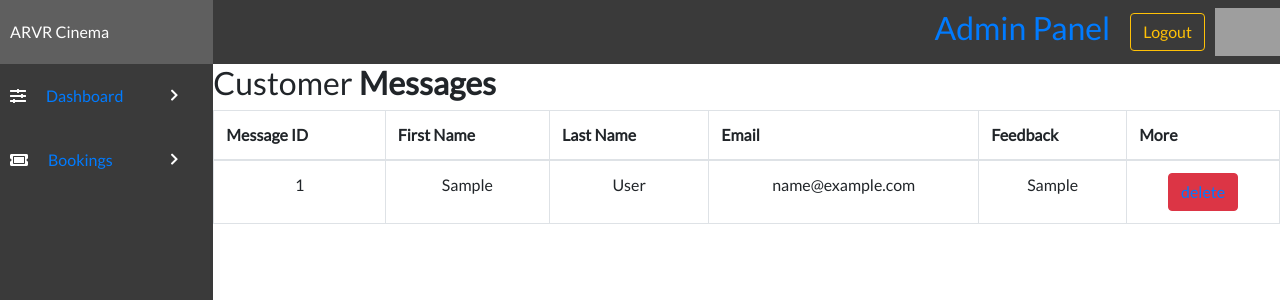
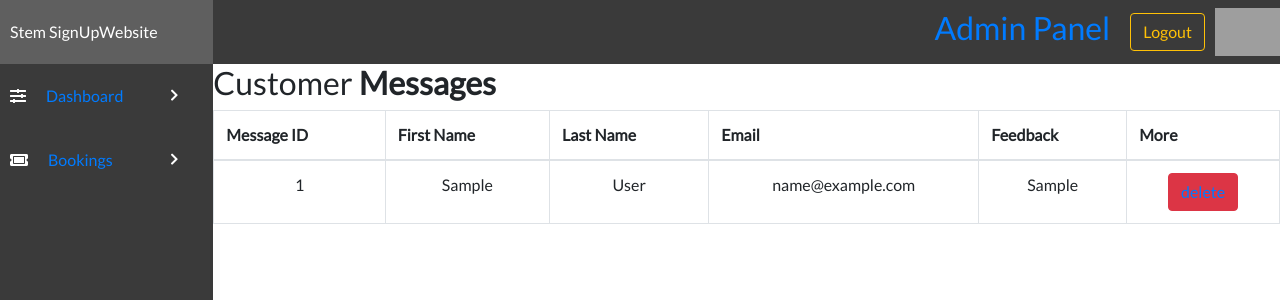
Before and after one commit to AltoSaxJack/SSUW, a PHP site: page /PaytmKit/admin/contactus.php in a window 1280 px wide. Shown: the top 300 px of the page. Run offline with PHP 8.4, Linux system fonts and the light colour scheme; tables that the repository leaves empty hold one stand-in row (values such as "Sample post"); some libraries are stand-ins or nearby versions; grey boxes are pictures that could not be loaded.

Commit message:
Update header.php

```diff
--- a/admin/header.php
+++ b/admin/header.php
@@ -9,7 +9,7 @@ if (isset($_POST['but_logout'])) {
 ?>
 <div class="admin-section-header">
     <div class="admin-logo">
-        ARVR Cinema
+        Stem SignUpWebsite
     </div>
     <div class="admin-login-info">
         <div style="padding: 0 20px;">
```
